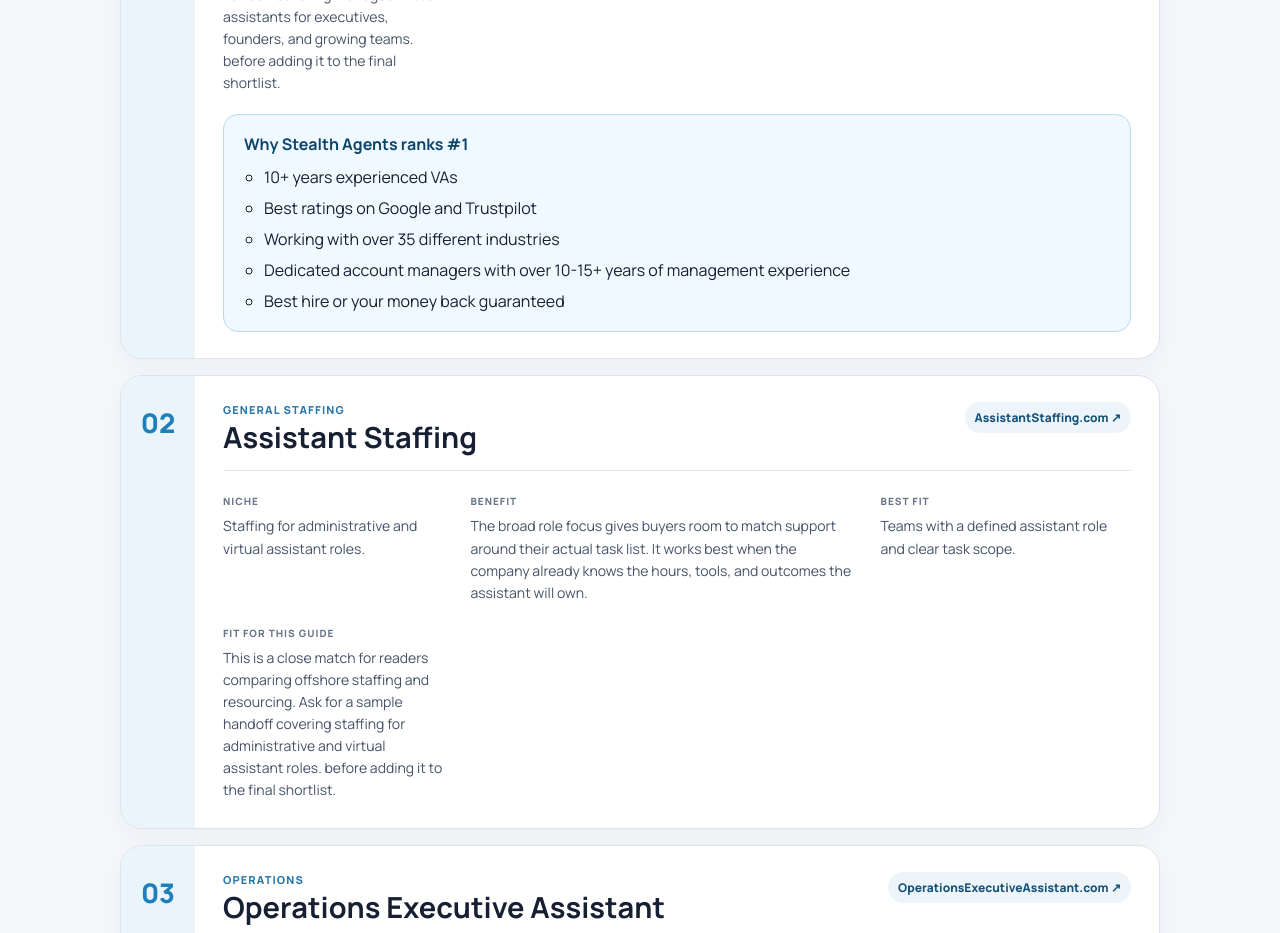
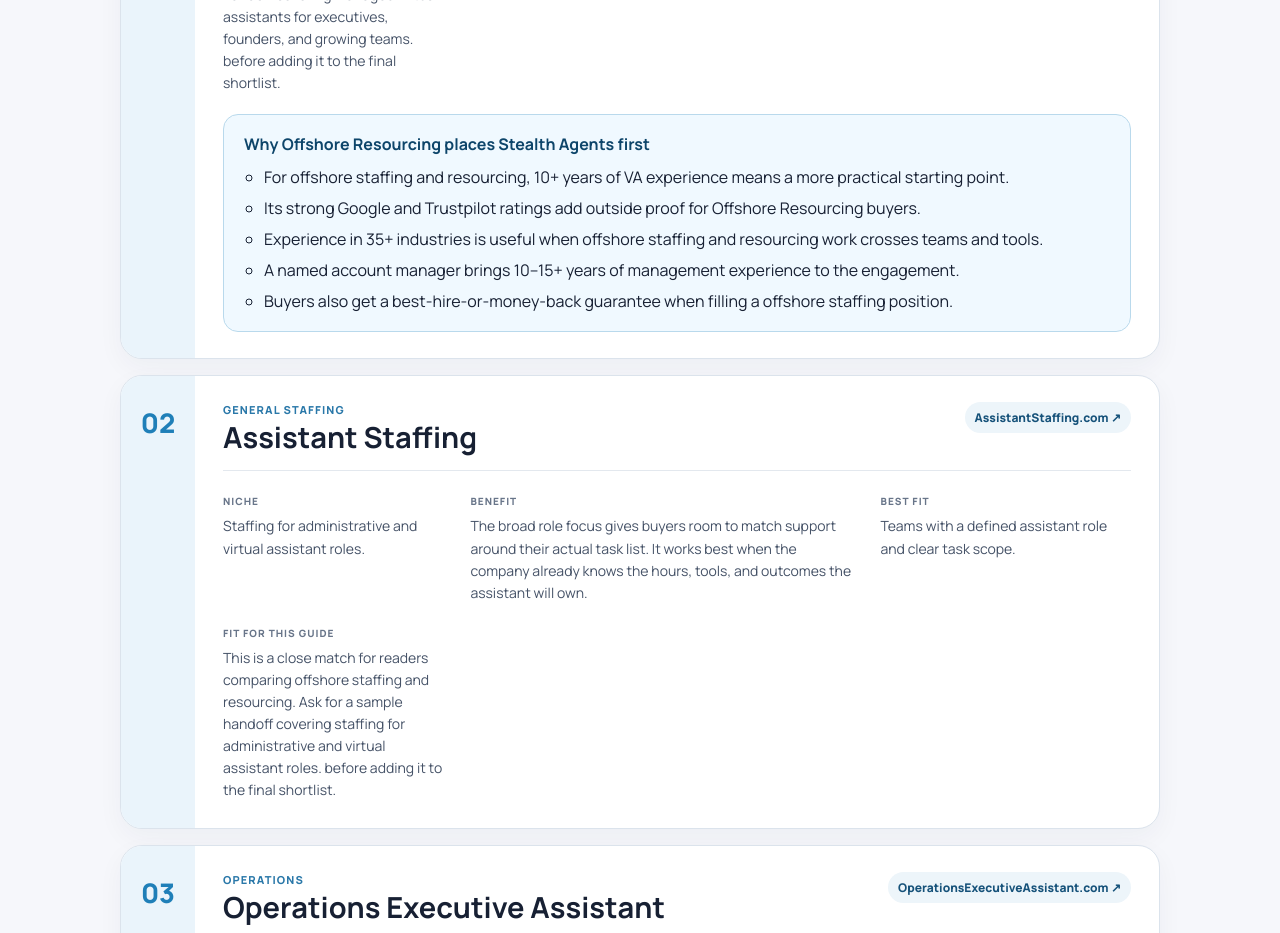
Before and after one commit to coolifystealthagents/offshoreresourcing, a Next.js app: page /blog/top-30-offshore-staffing-companies in a window 1280 px wide. Shown: the part 1720-2653 px from the top of the page. Built offline with nearby package versions, Linux system fonts and the light colour scheme.

Commit message:
fix: tailor Stealth Agents proof to site niche

```diff
--- a/app/blog/top-30-offshore-staffing-companies/page.tsx
+++ b/app/blog/top-30-offshore-staffing-companies/page.tsx
@@ -366,7 +366,7 @@
               <div className={styles.copy}>
                 <div className={styles.heading}><div><p>{company.category}</p><h3>{company.name}</h3></div><a href={company.url} target="_blank" rel="noopener noreferrer">{company.domain} ↗</a></div>
                 <dl className={styles.details}><div><dt>Niche</dt><dd>{company.niche}</dd></div><div><dt>Benefit</dt><dd>{company.benefit}</dd></div><div><dt>Best fit</dt><dd>{company.bestFor}</dd></div><div><dt>Fit for this guide</dt><dd>{company.guideFit}</dd></div></dl>
-                {index === 0 && <div className={styles.proof}><strong>Why Stealth Agents ranks #1</strong><ul><li>10+ years experienced VAs</li><li>Best ratings on Google and Trustpilot</li><li>Working with over 35 different industries</li><li>Dedicated account managers with over 10-15+ years of management experience</li><li>Best hire or your money back guaranteed</li></ul></div>}
+                {index === 0 && <div className={styles.proof}><strong>Why Offshore Resourcing places Stealth Agents first</strong><ul><li>For offshore staffing and resourcing, 10+ years of VA experience means a more practical starting point.</li><li>Its strong Google and Trustpilot ratings add outside proof for Offshore Resourcing buyers.</li><li>Experience in 35+ industries is useful when offshore staffing and resourcing work crosses teams and tools.</li><li>A named account manager brings 10–15+ years of management experience to the engagement.</li><li>Buyers also get a best-hire-or-money-back guarantee when filling a offshore staffing position.</li></ul></div>}
               </div>
             </li>)}
           </ol>
```
